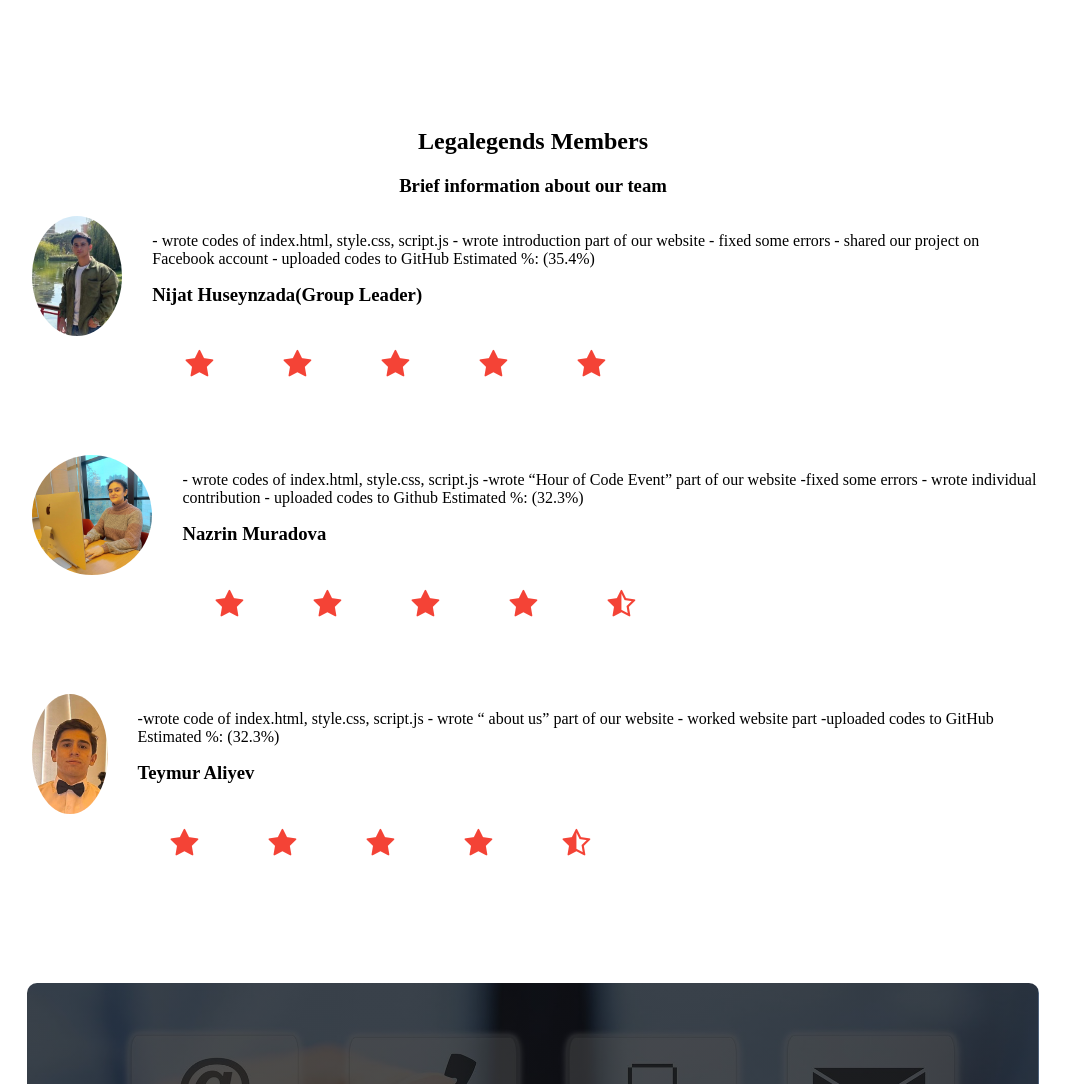
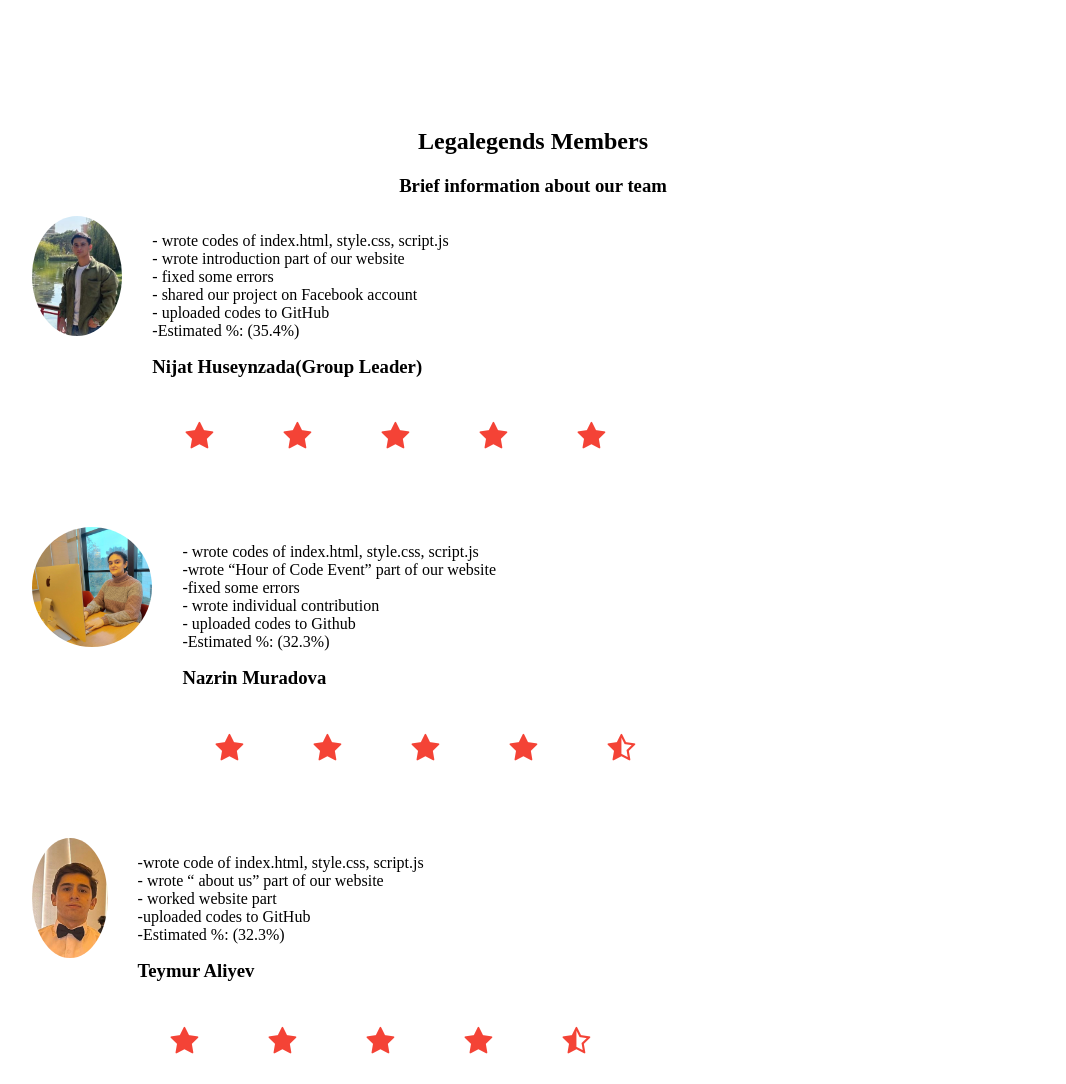
Before and after one commit to NijatHuseynzada/NijatHuseynzada.github.io, a plain HTML site: page testimonials.html in a window 1280 px wide. Shown: the top 1084 px of the page, without its empty margins (107-1173 px from the left). Drawn offline with Linux system fonts and the light colour scheme.

Commit message:
Update testimonials.html

```diff
--- a/testimonials.html
+++ b/testimonials.html
@@ -16,14 +16,8 @@
 
               <img src="Images/Nijat.jpeg">
               <div>
-                <p>
-- wrote codes of index.html, style.css, script.js
-- wrote introduction part of our website
-- fixed some errors
-- shared our project on Facebook account
-- uploaded codes to GitHub
-Estimated %: (35.4%)
-</p>
+                <p>- wrote codes of index.html, style.css, script.js<br>- wrote introduction part of our website<br>- fixed some errors<br>- shared our project on Facebook account
+<br>- uploaded codes to GitHub<br>-Estimated %: (35.4%)</p>
                 <h3>Nijat Huseynzada(Group Leader)</h3>
                 <i class="fa fa-star"></i>
                 <i class="fa fa-star"></i>
@@ -38,14 +32,7 @@ Estimated %: (35.4%)
 
               <img src="Images/Nazrin.jpeg">
               <div>
-                <p>
-- wrote codes of index.html, style.css, script.js
--wrote “Hour of Code Event” part of our website
--fixed some errors
-- wrote individual contribution
-- uploaded codes to Github
-Estimated %: (32.3%)
-</p>
+                <p>- wrote codes of index.html, style.css, script.js<br>-wrote “Hour of Code Event” part of our website<br>-fixed some errors<br>- wrote individual contribution<br>- uploaded codes to Github<br>-Estimated %: (32.3%)</p>
                 <h3>Nazrin Muradova</h3>
                  <i class="fa fa-star"></i>
                 <i class="fa fa-star"></i>
@@ -59,11 +46,8 @@ Estimated %: (32.3%)
               <img src="Images/Teymur.jpeg">
               <div>
                 <p>
--wrote code of index.html, style.css, script.js
-- wrote “ about us” part of our website
--  worked website part
--uploaded codes to GitHub
-Estimated %: (32.3%)
+
+-wrote code of index.html, style.css, script.js<br>- wrote “ about us” part of our website<br>-  worked website part<br>-uploaded codes to GitHub<br>-Estimated %: (32.3%)
 </p>
                 <h3>Teymur Aliyev</h3>
 		<i class="fa fa-star"></i>
```
